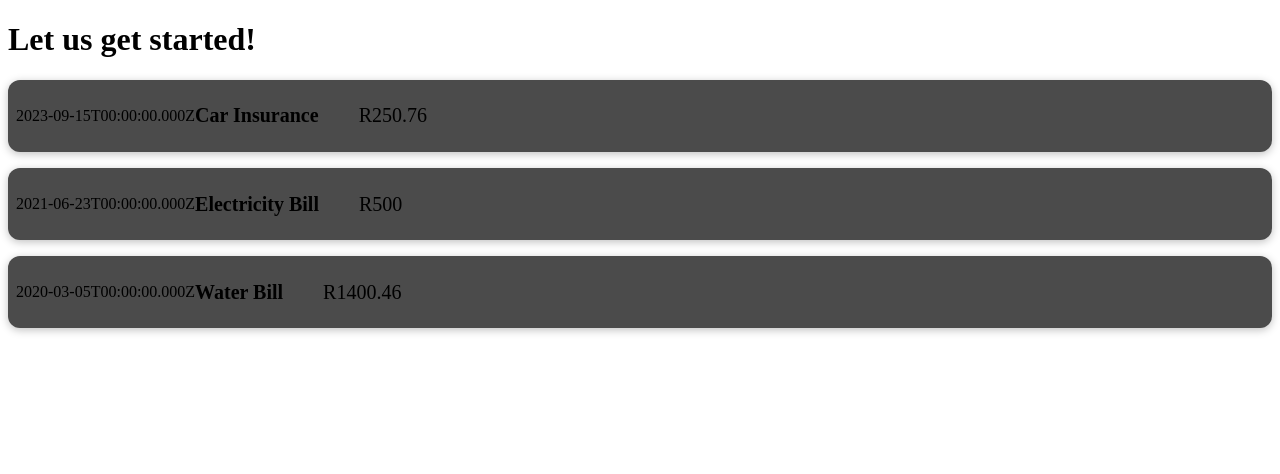
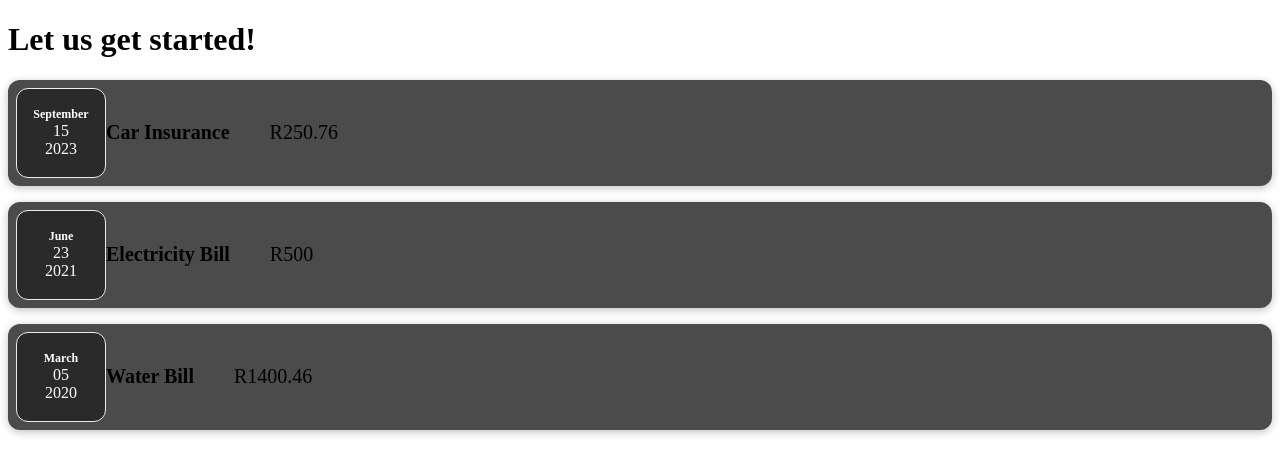
Before and after one commit to tommyshado/reactjs-expense-tracker-app, a React (Vite) app: page / in a window 1280 px wide. Shown: the top 474 px of the page. Built offline with nearby package versions, Linux system fonts and the light colour scheme.

Commit message:
separated the date code into a new file component

```diff
--- /dev/null
+++ b/src/components/ExpenseDate.css
@@ -0,0 +1,17 @@
+.expense-date {
+    display: flex;
+    flex-direction: column;
+    width: 5.5rem;
+    height: 5.5rem;
+    border: 1px solid #ececec;
+    background-color: #2a2a2a;
+    color: white;
+    border-radius: 12px;
+    align-items: center;
+    justify-content: center;
+}
+
+.expense-date_month {
+    font-size: 0.75rem;
+    font-weight: bold;
+}
--- /dev/null
+++ b/src/components/ExpenseDate.jsx
@@ -0,0 +1,17 @@
+import "./ExpenseDate.css";
+
+const ExpenseDate = (props) => {
+  const month = props.date.toLocaleString("en-US", { month: "long" });
+  const day = props.date.toLocaleString("en-US", { day: "2-digit" });
+  const year = props.date.getFullYear();
+
+  return (
+    <div className="expense-date">
+      <div className="expense-date_month">{month}</div>
+      <div>{day}</div>
+      <div>{year}</div>
+    </div>
+  );
+};
+
+export default ExpenseDate;
--- a/src/components/ExpenseItem.jsx
+++ b/src/components/ExpenseItem.jsx
@@ -1,10 +1,11 @@
+import ExpenseDate from "./ExpenseDate";
 import "./ExpenseItem.css";
 
 const ExpenseItem = (props) => {
   return (
     <>
     <div className="expense-item">
-      <div>{props.date.toISOString()}</div>
+      <ExpenseDate date={props.date}/>
       <div className="expense-item_description">
         <h2>{props.title}</h2>
         <div className="expense-item_price">R{props.amount}</div>
```
